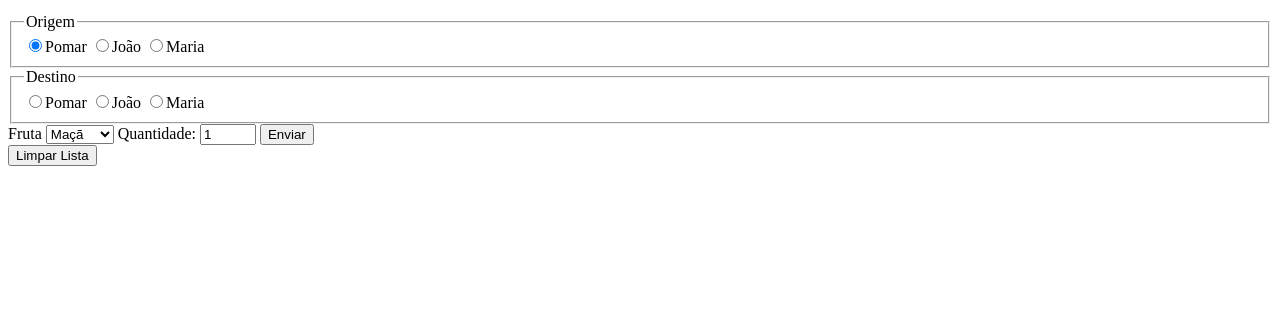
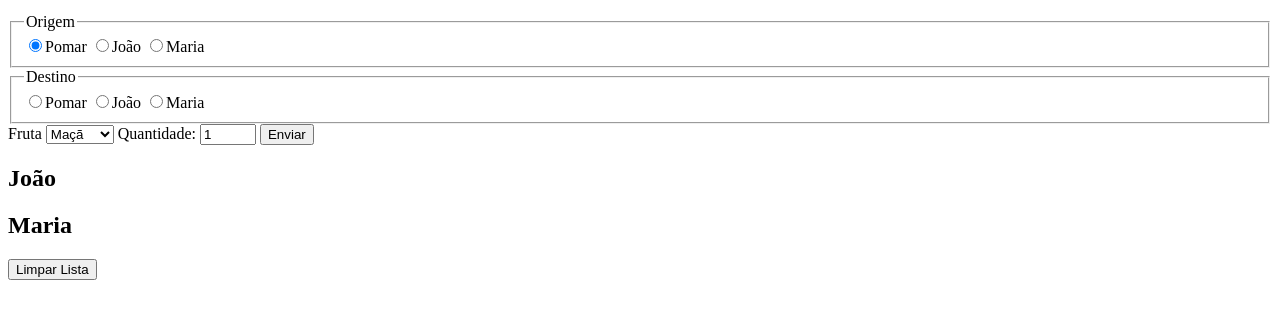
Before and after one commit to ufjf-dcc202/ufjf-dcc202-2023-3-a-atv12-vitoria-isabela, a website: page index.html in a window 1280 px wide. Shown: the part 101-420 px from the top of the page. Drawn offline with Linux system fonts and the light colour scheme.

Commit message:
add second section

```diff
--- a/index.html
+++ b/index.html
@@ -37,7 +37,12 @@
                 <button type="submit">Enviar</button>
             </form>
         </section>
-
+        <section id="saida">
+            <h2>João</h2>
+            <ol id="joao"></ol>
+            <h2>Maria</h2>
+            <ol id="maria"></ol>
+        </section>
     </main>
 </body>
 <button id="botaoLimparLista" type="button">Limpar Lista</button>
```
